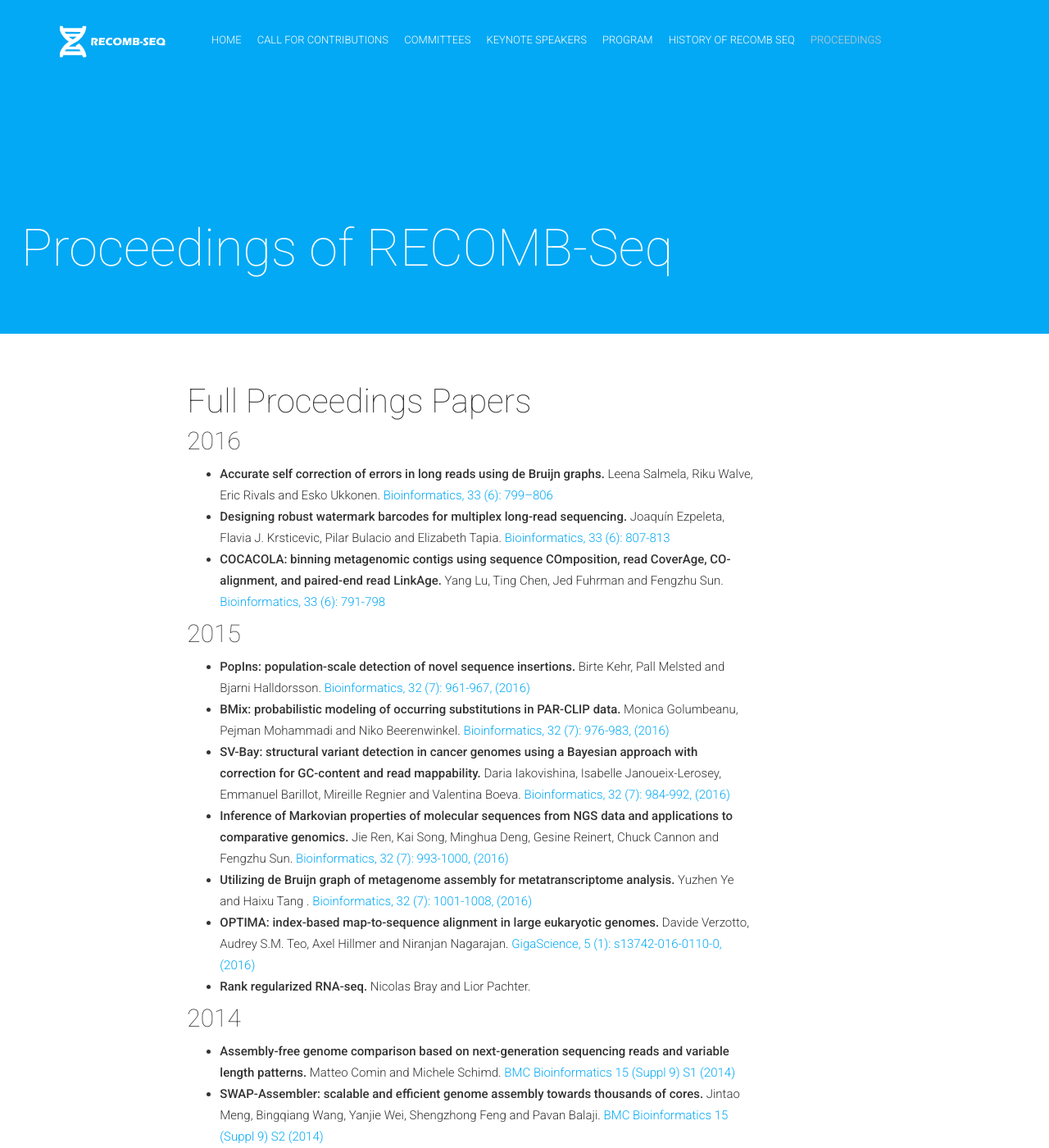
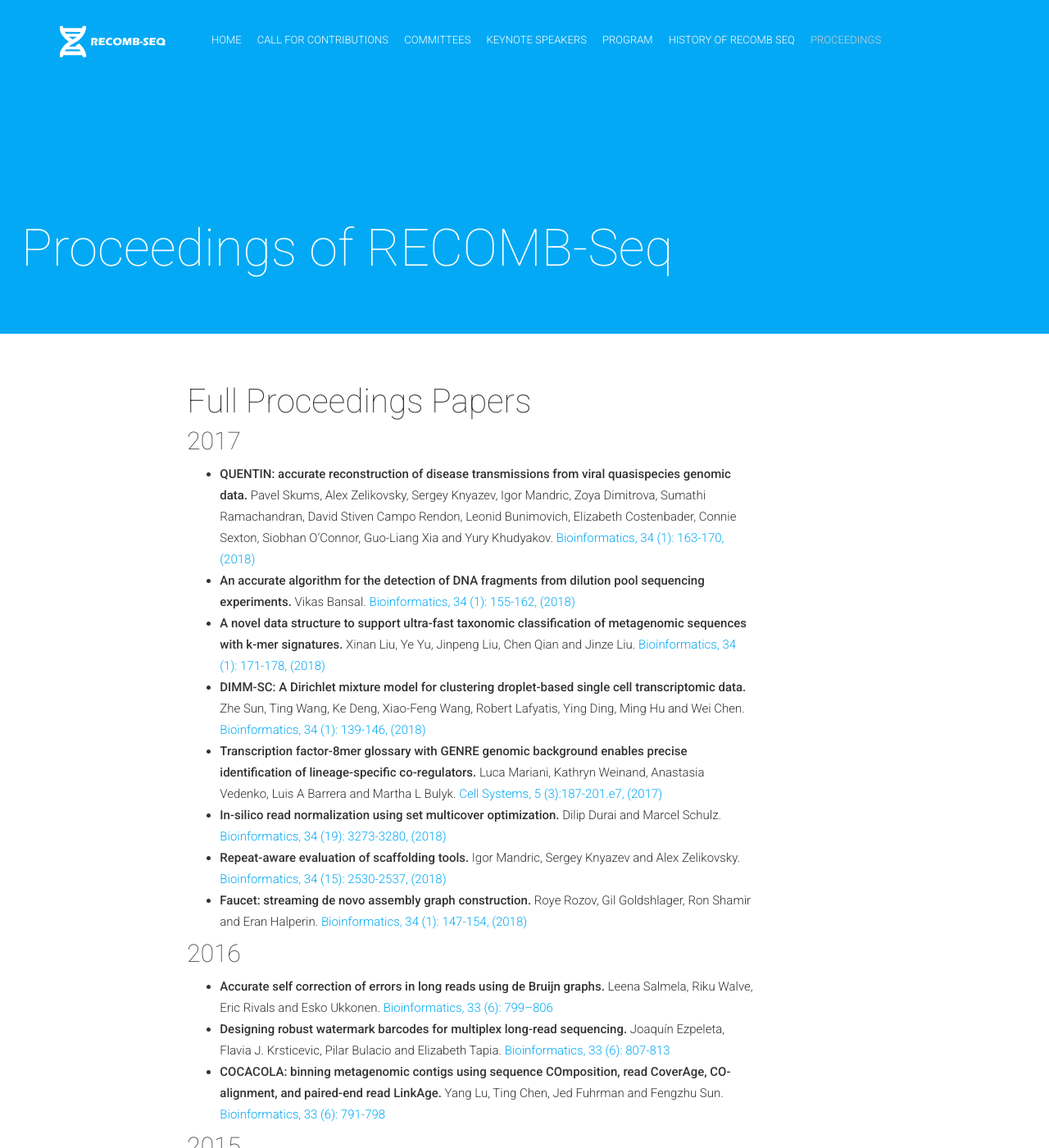
Before and after one commit to recomb-seq/recomb-seq.github.io, a Jekyll site: the page built from proceedings.md, in a window 1280 px wide and 1400 px high. Shown: the whole window at 82% size. Built offline with Jekyll 4.4.1, drawn with Linux system fonts in a browser that asks for light colours; nearby versions of some CDN libraries; comment, search, counter and statistics services are not loaded.

Commit message:
2017 proceedings

```diff
--- a/proceedings.md
+++ b/proceedings.md
@@ -6,6 +6,17 @@ isStaticPost: true
 ---
 
 #### Full Proceedings Papers
+
+##### 2017
+
+  - **QUENTIN: accurate reconstruction of disease transmissions from viral quasispecies genomic data.** Pavel Skums, Alex Zelikovsky, Sergey Knyazev, Igor Mandric, Zoya Dimitrova, Sumathi Ramachandran, David Stiven Campo Rendon, Leonid Bunimovich, Elizabeth Costenbader, Connie Sexton, Siobhan O'Connor, Guo-Liang Xia and Yury Khudyakov. [Bioinformatics, 34 (1): 163-170, (2018)](https://academic.oup.com/bioinformatics/article/34/1/163/3870483)
+  - **An accurate algorithm for the detection of DNA fragments from dilution pool sequencing experiments.** Vikas Bansal. [Bioinformatics, 34 (1): 155-162, (2018)](https://academic.oup.com/bioinformatics/article/34/1/155/3952670)
+  - **A novel data structure to support ultra-fast taxonomic classification of metagenomic sequences with k-mer signatures.** Xinan Liu, Ye Yu, Jinpeng Liu, Chen Qian and Jinze Liu. [Bioinformatics, 34 (1): 171-178, (2018)](https://academic.oup.com/bioinformatics/article/34/1/171/3931858)
+  - **DIMM-SC: A Dirichlet mixture model for clustering droplet-based single cell transcriptomic data.** Zhe Sun, Ting Wang, Ke Deng, Xiao-Feng Wang, Robert Lafyatis, Ying Ding, Ming Hu and Wei Chen. [Bioinformatics, 34 (1): 139-146, (2018)](https://academic.oup.com/bioinformatics/article/34/1/139/4060554)
+  - **Transcription factor-8mer glossary with GENRE genomic background enables precise identification of lineage-specific co-regulators.** Luca Mariani, Kathryn Weinand, Anastasia Vedenko, Luis A Barrera and Martha L Bulyk. [Cell Systems, 5 (3):187-201.e7, (2017)](https://www.sciencedirect.com/science/article/pii/S2405471217302892)
+  - **In-silico read normalization using set multicover optimization.** Dilip Durai and Marcel Schulz. [Bioinformatics, 34 (19): 3273-3280, (2018)](https://academic.oup.com/bioinformatics/article/34/19/3273/4975418)
+  - **Repeat-aware evaluation of scaffolding tools.** Igor Mandric, Sergey Knyazev and Alex Zelikovsky. [Bioinformatics, 34 (15): 2530-2537, (2018)](https://academic.oup.com/bioinformatics/article/34/15/2530/4934936)
+  - **Faucet: streaming de novo assembly graph construction.** Roye Rozov, Gil Goldshlager, Ron Shamir and Eran Halperin. [Bioinformatics, 34 (1): 147-154, (2018)](https://academic.oup.com/bioinformatics/article/34/1/147/4004871)
 
 ##### 2016
 
```
